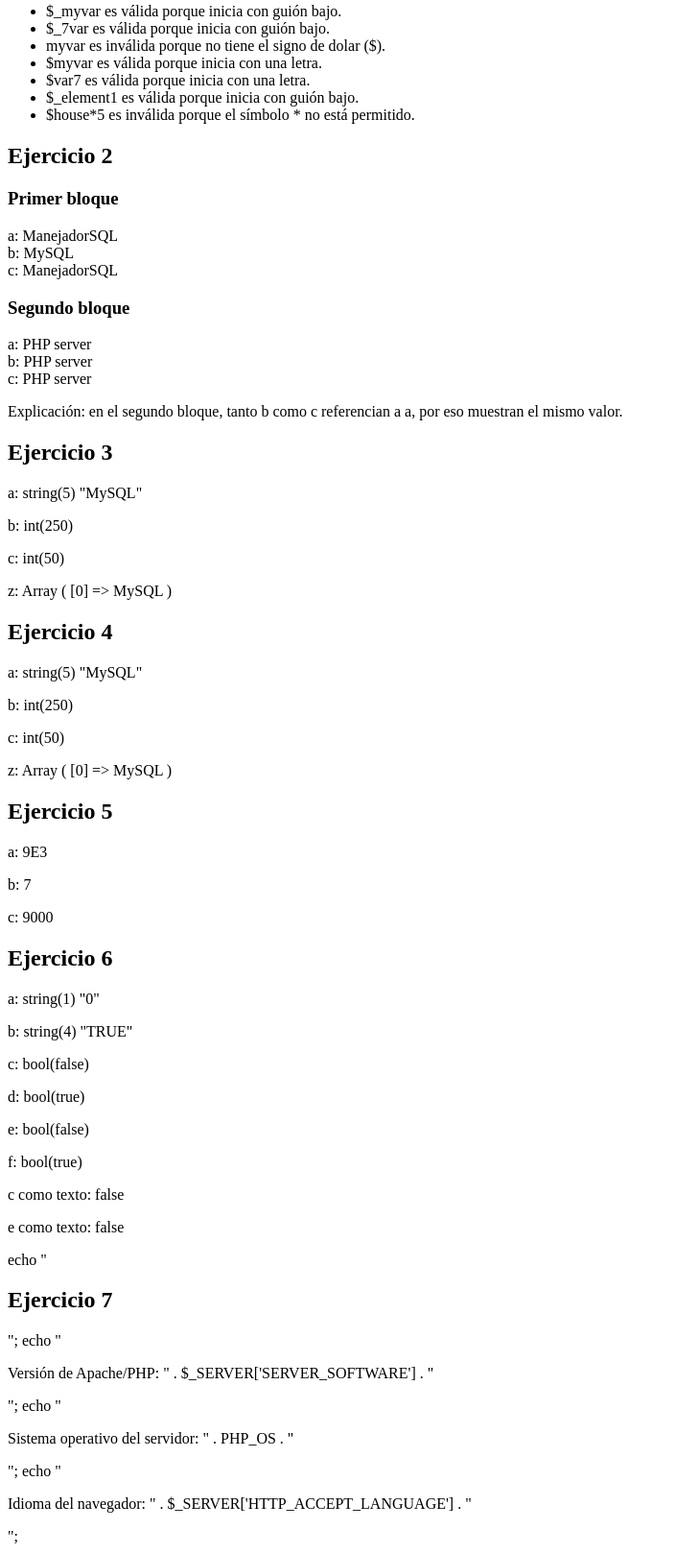
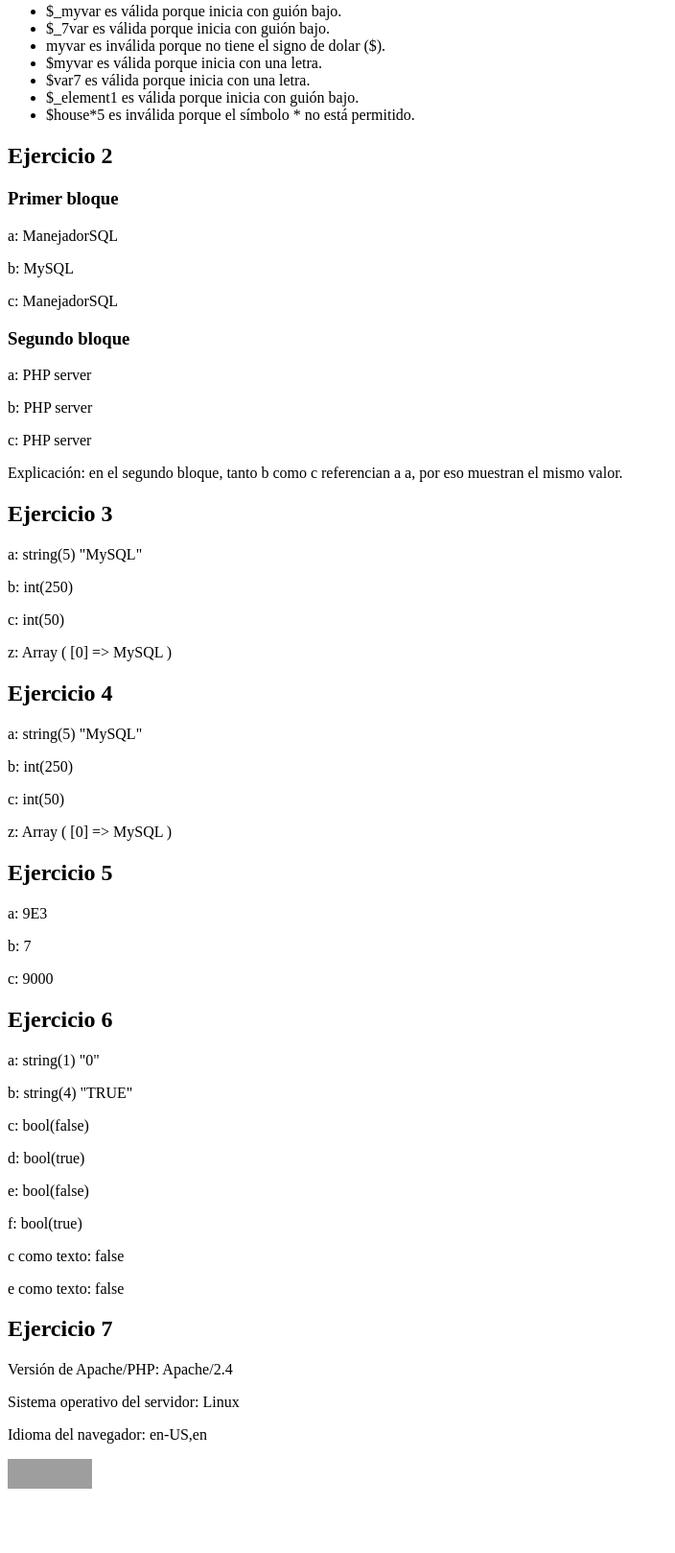
Before and after one commit to N0x370z/tecweb, a PHP site: page / in a window 1280 px wide. Shown: the part 176-1794 px from the top of the page at 96% size, without its empty margins (0-704 px from the left). After the commit the page ends 1727 px from the top, so only its background shows below. Run offline with PHP 8.4, Linux system fonts and the light colour scheme; grey boxes are pictures that could not be loaded.

Commit message:
Código validado añadido para la practica 5 dentro del index

```diff
--- a/practicas/p05/index.php
+++ b/practicas/p05/index.php
@@ -36,17 +36,17 @@ $b = 'MySQL';
     $c = &$a;
 
     echo "<h3>Primer bloque</h3>";
-echo "a: $a <br>";
-echo "b: $b <br>";
-echo "c: $c <br>";
+    echo "<p>a: $a <br /></p>";
+    echo "<p>b: $b <br /></p>";
+    echo "<p>c: $c <br /></p>";
 
     $a = "PHP server";
     $b = &$a;
 
     echo "<h3>Segundo bloque</h3>";
-echo "a: $a <br>";
-echo "b: $b <br>";
-echo "c: $c <br>";
+    echo "<p>a: $a <br /></p>";
+    echo "<p>b: $b <br /></p>";
+    echo "<p>c: $c <br /></p>";
     echo "<p>Explicación: en el segundo bloque, tanto b como c referencian a a, por eso muestran el mismo valor.</p>";
 
     unset($a, $b, $c);
@@ -124,13 +124,18 @@ echo "<p>e como texto: " . boolToText($e) . "</p>";
 
     unset($a, $b, $c, $d, $e, $f);
 
-    ?>
-
     echo "<h2>Ejercicio 7</h2>";
 
     echo "<p>Versión de Apache/PHP: " . $_SERVER['SERVER_SOFTWARE'] . "</p>";
     echo "<p>Sistema operativo del servidor: " . PHP_OS . "</p>";
     echo "<p>Idioma del navegador: " . $_SERVER['HTTP_ACCEPT_LANGUAGE'] . "</p>";
 
+    ?>
+
+    <p>
+        <a href="https://validator.w3.org/check?uri=referer"><img
+          src="https://www.w3.org/Icons/valid-xhtml11" alt="Valid XHTML 1.1" height="31" width="88" /></a>
+    </p>
+
 </body>
 </html>
```
Lines whose indentation alone changed are shown as unchanged.
